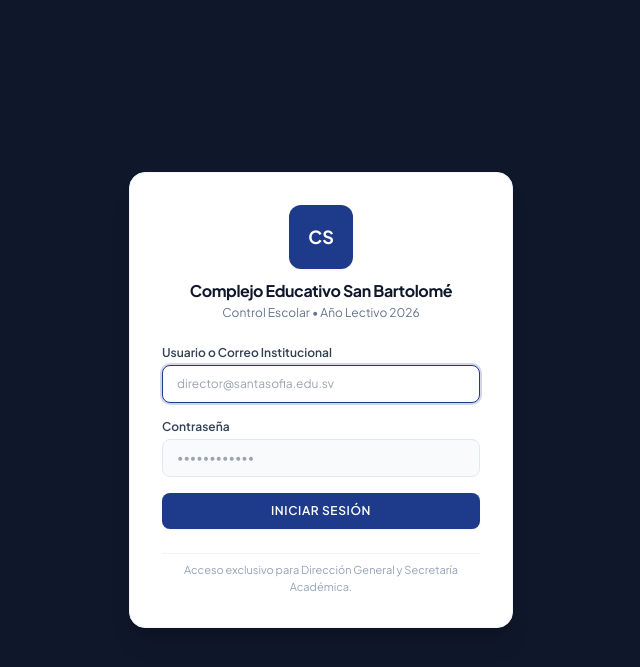
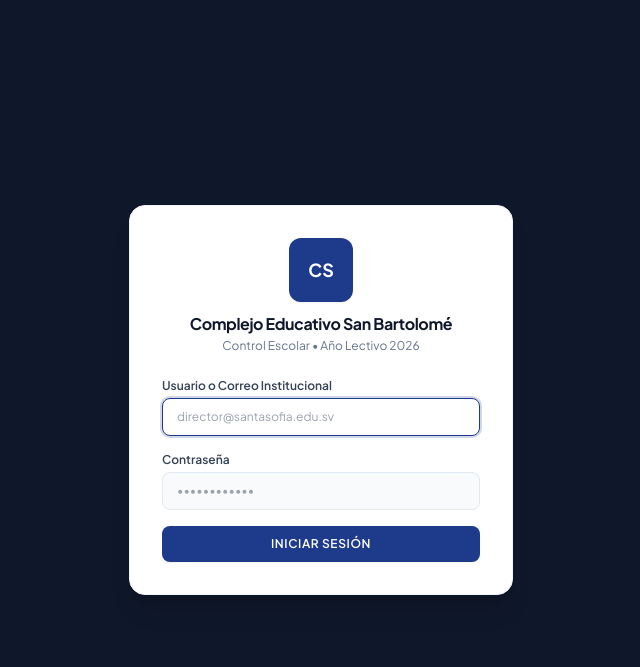
Before and after one commit to Mauriciocoreas25/control_escolar, a Django app: page /login/ in a window 1280 px wide. Shown: the top 667 px of the page, without its empty margins (319-959 px from the left). Run offline with Django 5.2, Linux system fonts and the light colour scheme; data comes from the database, SQL or seed files in the repository; some libraries are stand-ins or nearby versions.

Commit message:
refactor: Eliminar frases innecesarias en login, membrete y cierre de sesion

```diff
--- a/frontend_web/portal/templates/portal/base.html
+++ b/frontend_web/portal/templates/portal/base.html
@@ -32,7 +32,7 @@
           {{ institucion.nombre|default:"Complejo Educativo Santa Sofía" }}
         </h1>
         <p class="text-xs text-slate-500 font-normal">
-          Año Lectivo {{ institucion.anio_lectivo|default:"2026" }} &bull; {{ institucion.regimen|default:"4 Períodos de Evaluación" }}
+          Año Lectivo {{ institucion.anio_lectivo|default:"2026" }}
         </p>
       </div>
     </div>
--- a/frontend_web/portal/templates/portal/login.html
+++ b/frontend_web/portal/templates/portal/login.html
@@ -75,13 +75,6 @@
         </button>
       </form>
 
-      <!-- Pie Sobrio -->
-      <div class="pt-2 border-t border-slate-100 text-center">
-        <p class="text-[11px] text-slate-400">
-          Acceso exclusivo para Dirección General y Secretaría Académica.
-        </p>
-      </div>
-
     </div>
 
   </div>
--- a/frontend_web/portal/views.py
+++ b/frontend_web/portal/views.py
@@ -70,7 +70,6 @@ def login_view(request):
 
 def logout_view(request):
     logout(request)
-    messages.info(request, "Has cerrado sesión correctamente.")
     return redirect('login')
 
 # ==================== DASHBOARD ====================
```
